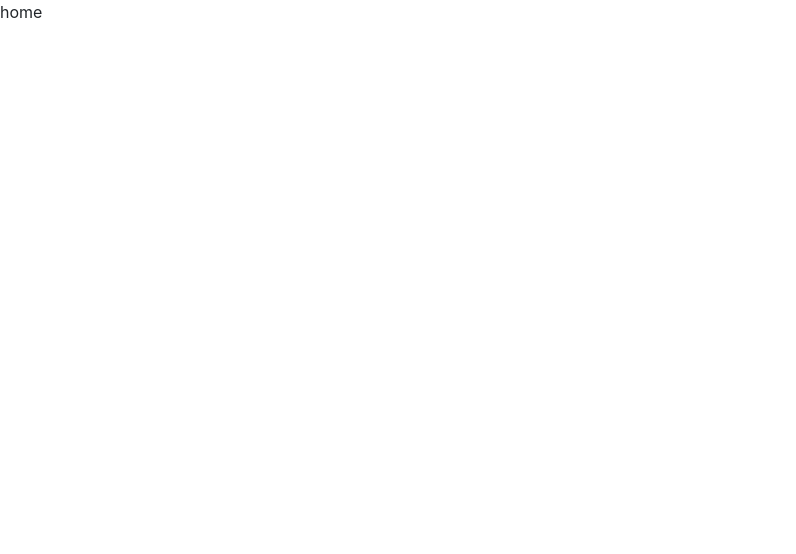
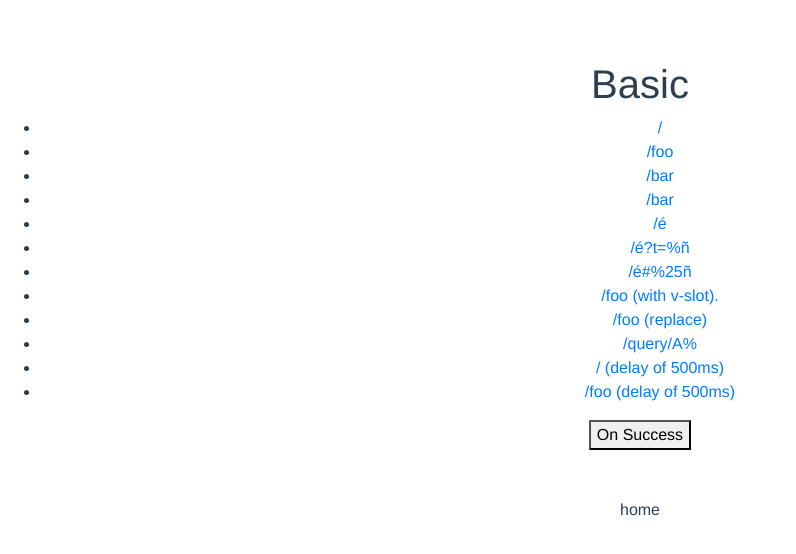
Before and after one commit to nelson54/lostcities-frontend, a Vue app: page / in a window 1280 px wide. Shown: the top 554 px of the page, without its empty margins (0-796 px from the left). Built offline with nearby package versions, Linux system fonts and the light colour scheme.

Commit message:
Use route layout.ß

```diff
--- a/src/App.vue
+++ b/src/App.vue
@@ -1,7 +1,7 @@
 <template>
-  <div>
+  <component :is="$route.meta.layout">
     <router-view class="view"></router-view>
-  </div>
+  </component>
 </template>
 
 <script>
```
